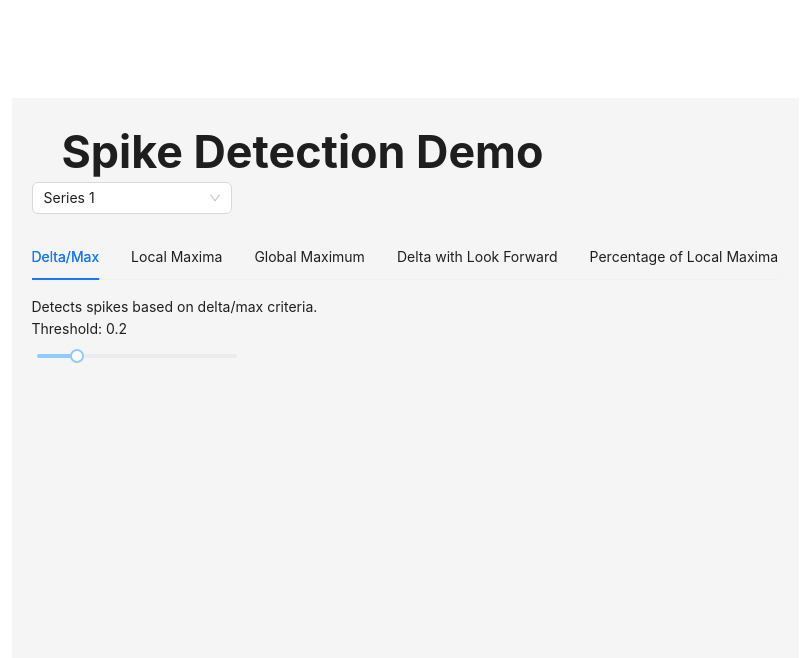
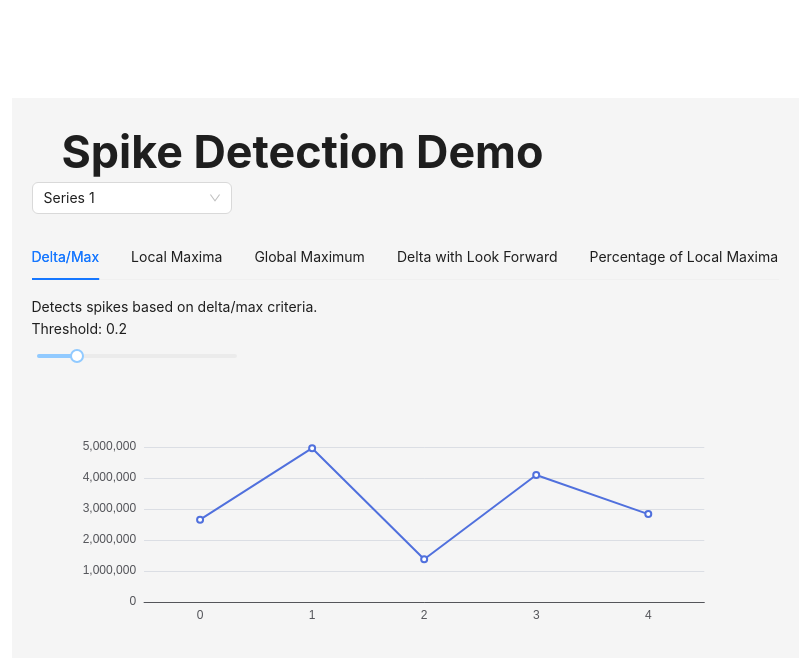
Before and after one commit to OmarNaguib/Spike-Detection, a React (Vite) app: page / in a window 1280 px wide. Shown: the top 658 px of the page, without its empty margins (235-1045 px from the left). Built offline with nearby package versions, Linux system fonts and the light colour scheme.

Commit message:
Amend the very beautiful app enhancing its much appreciated beauty and grace

```diff
--- a/src/components/Chart.jsx
+++ b/src/components/Chart.jsx
@@ -1,16 +1,9 @@
-import React, { useEffect, useRef, useState } from "react";
-import ReactECharts from "echarts-for-react";
+// src/components/Chart.jsx
+/* eslint-disable react/prop-types */
+import ReactEcharts from "echarts-for-react";
 
 const Chart = ({ data, spikes }) => {
-  const [options, setOptions] = useState({});
-  const prevSpikesRef = useRef([]);
-
-  useEffect(() => {
-    const prevSpikes = prevSpikesRef.current;
-    const spikesChanged = JSON.stringify(prevSpikes) !== JSON.stringify(spikes);
-
-    if (spikesChanged) {
-      setOptions({
+  const option = {
     xAxis: {
       type: "category",
       data: data.map((_, index) => index),
@@ -31,14 +24,9 @@ const Chart = ({ data, spikes }) => {
         },
       },
     ],
-      });
+  };
 
-      // Update the previous spikes reference
-      prevSpikesRef.current = spikes;
-    }
-  }, [data, spikes]);
-
-  return <ReactECharts option={options} />;
+  return <ReactEcharts option={option} />;
 };
 
 export default Chart;
```
Lines whose indentation alone changed are shown as unchanged.
